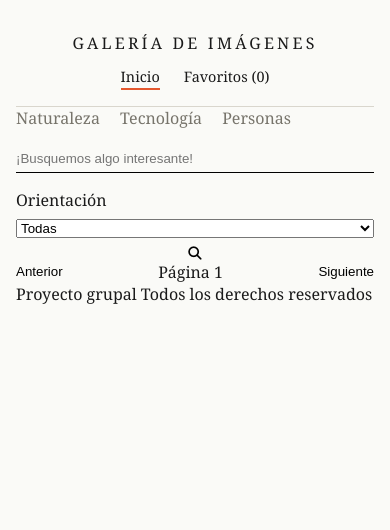
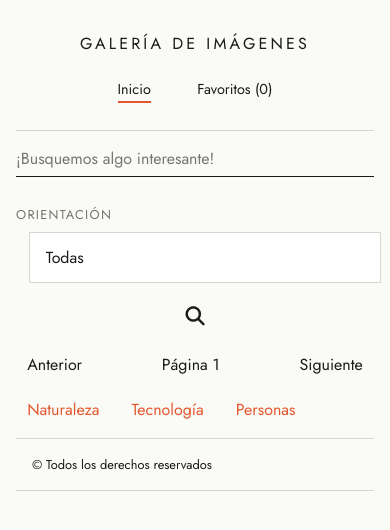
Before and after one commit to jamineska/proyecto-front, a plain HTML site: page index.html in a window 390 px wide. Drawn offline with Linux system fonts and the light colour scheme; no server answers.

Commit message:
css mobile first finalizado

```diff
--- a/css/main.css
+++ b/css/main.css
@@ -1,5 +1,5 @@
 /* =========================================================
-   CSS BASE (mobile first) + un poquito de estilo museo
+   CSS BASE (mobile first) + estilo museo
    ========================================================= */
 
 /* ===== VARIABLES DE COLOR ===== */
@@ -8,6 +8,7 @@
     --texto: #1A1A1A;
     --texto-suave: #77746b;
     --acento: #E4572E;
+    --linea: #d9d6cd;
 }
 
 
@@ -23,19 +24,30 @@
     display: none !important;
 }
 
+/* TODAS las fotos de la página: marco con paspartú */
 img {
+    margin-top: 1rem;
     display: block;
     max-width: 100%;
     padding: 1rem;
-    border: 1px solid black;
+    background-color: #fff;
+    border: 1px solid var(--texto);
+    object-fit: cover;
 }
 
 body {
     background-color: var(--fondo);
     color: var(--texto);
-    font-family: Georgia, "Times New Roman", serif;
-    margin: 1rem;
+    font-family: "Jost", "Helvetica Neue", Arial, sans-serif;
+    padding: 1rem;
     min-height: 100vh;
+}
+
+/* Botones y campos no heredan la fuente solos: hay que decírselo */
+button,
+input,
+select {
+    font-family: inherit;
 }
 
 
@@ -43,7 +55,7 @@ body {
 header {
     text-align: center;
     padding: 1rem;
-    border-bottom: 1px solid #d9d6cd;
+    border-bottom: 1px solid var(--linea);
 }
 
 h1 {
@@ -54,7 +66,6 @@ h1 {
     margin-bottom: 0.8rem;
 }
 
-/* Botones del menú: sin aspecto de botón */
 header nav {
     display: flex;
     justify-content: center;
@@ -62,17 +73,10 @@ header nav {
 }
 
 header nav button {
-    -webkit-appearance: none;
-    appearance: none;
-    background: none;
-    border: none;
-    border-bottom: 2px solid transparent;
-    border-radius: 0;
-    font-family: inherit;
     font-size: 0.9rem;
     color: var(--texto);
+    border-bottom: 2px solid transparent;
     padding-bottom: 2px;
-    cursor: pointer;
 }
 
 #boton-inicio {
@@ -80,21 +84,34 @@ header nav button {
 }
 
 
+/* ===== BOTONES (todos): sin aspecto de botón ===== */
+button {
+    -webkit-appearance: none;
+    appearance: none;
+    background: transparent;
+    border: none;
+    border-radius: 0;
+    color: inherit;
+    cursor: pointer;
+    margin: 0.7rem;
+    font-size: 1.2rem;
+}
+
+button:disabled {
+    color: var(--texto-suave);
+    opacity: 0.5;
+    cursor: not-allowed;
+}
+
+
 /* ===== CATEGORÍAS ===== */
 .boton-categoria {
-    -webkit-appearance: none;
-    appearance: none;
-    background: none;
-    border: none;
-    border-bottom: 2px solid transparent;
-    border-radius: 0;
-    font-family: inherit;
     font-size: 1rem;
     color: var(--texto-suave);
+    border-bottom: 2px solid transparent;
     padding-bottom: 4px;
     margin-right: 1rem;
-    cursor: pointer;
-
+    color: var(--acento)
 }
 
 /* La clase .activa la pone el JS al pulsar una categoría */
@@ -112,19 +129,63 @@ header nav button {
 }
 
 input {
+    -webkit-appearance: none;
+    appearance: none;
+    font-size: 1rem; /* menos de 16px hace zoom en Safari de iPhone */
+    color: var(--texto);
+    background: transparent;
     border: none;
+    border-bottom: 1px solid var(--texto);
+    border-radius: 0;
+    margin-top: 1rem;
+    padding-bottom: 6px;
+}
+
+/* En vez de quitar el contorno, lo cambiamos por algo con estilo */
+input:focus {
     outline: none;
-    background: transparent;
-    margin-top: 1rem;
-    border-bottom: 1px solid black;
-    padding-bottom: 6px;
+    border-bottom-color: var(--acento);
+}
 
+#formulario-busqueda label[for="selector-orientacion"] {
+    margin-top: 0.75rem;
+    color: var(--texto-suave);
+    font-size: 0.8rem;
+    letter-spacing: 0.1em;
+    text-transform: uppercase;
 }
-button {
-    border: none;
-    outline: none;
-    background: transparent;
+
+#selector-orientacion {
+    width: 100%;
+    max-width: 22rem;
+    padding: 1rem;
+    margin-left: 0.8rem;
+    color: var(--texto);
+    font-size: 1rem;
+    background-color: #fff;
+    background-repeat: no-repeat;
+    background-size: 0.3rem 0.3rem;
+    border: 1px solid var(--linea);
+    cursor: pointer;
+    transition: border-color 160ms ease, box-shadow 160ms ease;
+    appearance: none;
+    -webkit-appearance: none;
 }
+
+#selector-orientacion:hover {
+    border-color: var(--texto-suave);
+}
+
+#selector-orientacion:focus-visible {
+    outline: 2px solid var(--acento);
+    outline-offset: 2px;
+}
+
+#selector-orientacion option {
+    color: var(--texto);
+    background-color: var(--fondo);
+}
+
 
 /* ===== GALERÍAS (resultados y favoritos) ===== */
 /* En móvil: una sola columna */
@@ -140,7 +201,6 @@ button {
 .tarjeta-foto img {
     width: 100%;
     height: 220px;
-    object-fit: cover;
 }
 
 .info-foto {
@@ -149,12 +209,42 @@ button {
     align-items: center;
 }
 
+.btnFavorito {
+    font-size: 0;
+    color: var(--texto-suave);
+    transition: color 0.2s, transform 0.2s;
+}
+
+/* Corazón vacío (\FE0E obliga a Safari a usar texto y no emoji) */
+.btnFavorito::before {
+    content: "\2661\FE0E";
+    font-size: 1.6rem;
+}
+
+.btnFavorito:hover {
+    color: var(--acento);
+    transform: scale(1.15);
+}
+
+/* Corazón activado: relleno y en naranja */
+.btnFavorito.favActive {
+    color: var(--acento);
+}
+
+.btnFavorito.favActive::before {
+    content: "\2665\FE0E";
+}
 
 /* ===== PAGINACIÓN ===== */
 section nav {
     display: flex;
     justify-content: space-between;
     align-items: center;
+}
+
+#boton-pagina-anterior,
+#boton-pagina-siguiente {
+    font-size: 1rem;
 }
 
 
@@ -173,9 +263,16 @@ section nav {
 
 #imagen-modal {
     max-width: 100%;
-    max-height: 80vh;
+    max-height: 75vh;
 }
 
+footer{
+    text-align: left;
+    padding: 1rem;
+    border-bottom: 1px solid var(--linea);
+    border-top: 1px solid var(--linea);
+    font-size: 0.8rem;
+}
 
 /* =========================================================
    TABLET (desde 600px)
--- a/index.html
+++ b/index.html
@@ -6,7 +6,13 @@
     <meta name="viewport" content="width=device-width, initial-scale=1.0">
     <title>Galería de imágenes</title>
     <link rel="stylesheet" href="css/main.css">
-    <link rel="stylesheet" href="https://cdnjs.cloudflare.com/ajax/libs/font-awesome/7.3.1/css/all.css" integrity="sha512-x9WwyMYBnlXMNQ6kQ/Lyzu1NqIhLQKL5Oq6xByfXuRj7s9CskyCbLv/1IjqzJmXwFXWr0ov6jBV7Qbc0hh9nHg==" crossorigin="anonymous" referrerpolicy="no-referrer">
+    <link rel="stylesheet" href="https://cdnjs.cloudflare.com/ajax/libs/font-awesome/7.3.1/css/all.css"
+        integrity="sha512-x9WwyMYBnlXMNQ6kQ/Lyzu1NqIhLQKL5Oq6xByfXuRj7s9CskyCbLv/1IjqzJmXwFXWr0ov6jBV7Qbc0hh9nHg=="
+        crossorigin="anonymous" referrerpolicy="no-referrer">
+    <link rel="preconnect" href="https://fonts.googleapis.com">
+    <link rel="preconnect" href="https://fonts.gstatic.com" crossorigin>
+    <link href="https://fonts.googleapis.com/css2?family=Jost:ital,wght@0,400;0,500;1,400&display=swap"
+        rel="stylesheet">
 
 </head>
 
@@ -21,26 +27,10 @@
             <!-- en el span este es donde haremos el contador de favoritos -->
         </nav>
     </header>
-
-    <main>
-
-        <!-- SECCIÓN DE INICIO: categorías, buscador y resultados -->
-        <section id="seccion-inicio">
-
-            <!-- Las 3 categorías -->
-            <section>
-
-                <button class="boton-categoria" data-categoria="nature">Naturaleza</button>
-                <!-- el valor de data-categoria es la palabra que se buscará en Unsplash -->
-                <button class="boton-categoria" data-categoria="technology">Tecnología</button>
-                <button class="boton-categoria" data-categoria="people">Personas</button>
-            </section>
-
-            <!-- Buscador y filtro de orientación -->
     <section>
 
         <form id="formulario-busqueda" novalidate>
-                    <input type="text" id="campo-busqueda"  placeholder="¡Busquemos algo interesante!" >
+            <input type="text" id="campo-busqueda" placeholder="¡Busquemos algo interesante!">
             <p id="mensaje-error-busqueda"></p>
 
             <label for="selector-orientacion">Orientación</label>
@@ -60,17 +50,36 @@
 
         <p id="mensaje-resultados"></p>
         <div id="galeria-resultados"></div>
-
         <nav>
             <button id="boton-pagina-anterior">Anterior</button>
             <span id="texto-numero-pagina">Página 1</span>
             <!-- aquí irán todas las páginas, en el span (1,2,3...) -->
             <button id="boton-pagina-siguiente">Siguiente</button>
         </nav>
+
     </section>
 
 
     </section>
+
+    <main>
+
+        <!-- SECCIÓN DE INICIO: categorías, buscador y resultados -->
+        <section id="seccion-inicio">
+
+            <!-- Las 3 categorías -->
+            <section>
+
+                <button class="boton-categoria" data-categoria="nature">Naturaleza</button>
+                <!-- el valor de data-categoria es la palabra que se buscará en Unsplash -->
+                <button class="boton-categoria" data-categoria="technology">Tecnología</button>
+                <button class="boton-categoria" data-categoria="people">Personas</button>
+
+            </section>
+
+
+            <!-- Buscador y filtro de orientación -->
+
 
 
             <!-- SECCIÓN DE FAVORITOS: empieza oculta -->
@@ -83,7 +92,7 @@
     </main>
 
     <footer>
-        <p>Proyecto grupal Todos los derechos reservados</p>
+        <p>&copy Todos los derechos reservados</p>
     </footer>
     <script src="js/main.js"></script>
 </body>
--- a/js/main.js
+++ b/js/main.js
@@ -402,7 +402,7 @@ const pintarImagenesPortada = () => {
 
         // Pedimos a la api las imagenes relacionadas con esa categoria
         const imagenes = await llamarApi(nombreCategoria);
-        // console.log(imagenes)
+        console.log(imagenes)
         // imagenes es un array de objetos, cada objeto es una imagen de la categoria.
 
         // Almacenamos en imagenesPorCategoria (objeto) todas las imagenes de cada categoria. (El array completo)
@@ -414,7 +414,7 @@ const pintarImagenesPortada = () => {
         // Elegimos una foto al azar para mostrarla como imagen principal.
         const indiceDeArrayImagenesAleatorio = Math.floor(Math.random() * imagenes.length);
         const objetoImagenAleatoria = imagenes[indiceDeArrayImagenesAleatorio];
-        // console.log(objetoImagenAleatoria)
+         //console.log(objetoImagenAleatoria)
         // console.log(objetoImagenAleatoria.links.html)
         // console.log(objetoImagenAleatoria.urls.raw)
 
```
Lines whose indentation alone changed are shown as unchanged.
